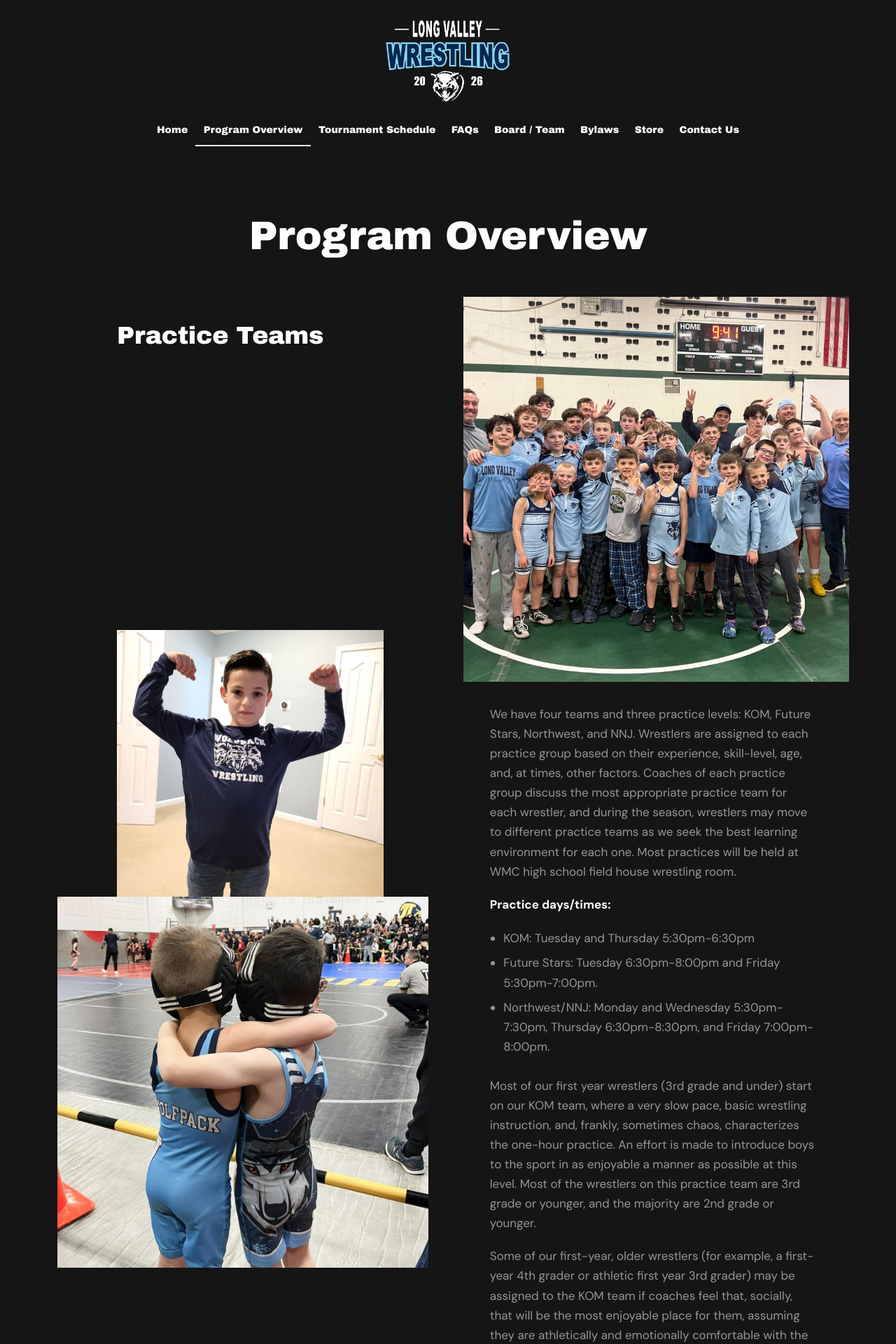
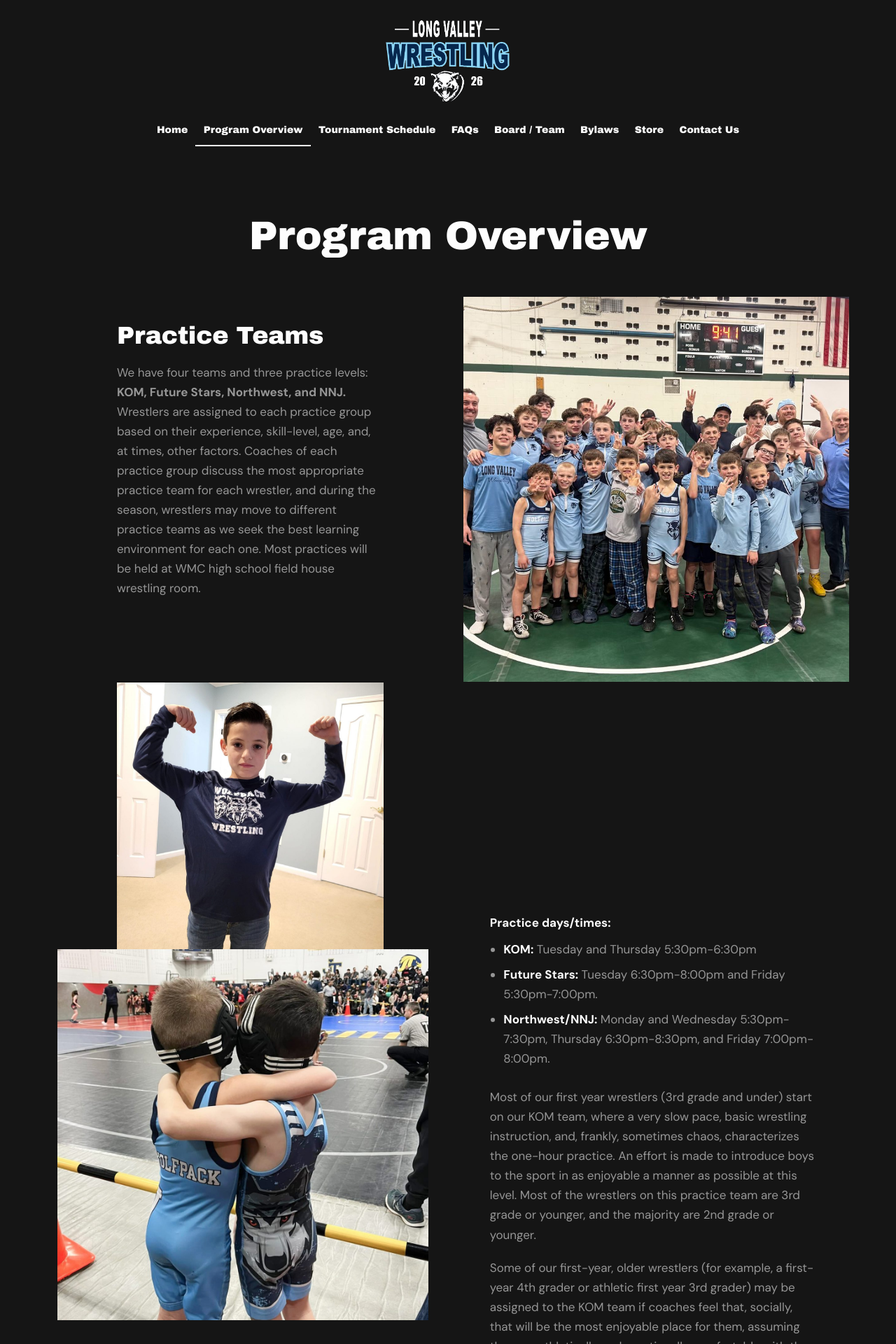
Before and after one commit to holliej0/longvalleywrestling, a Jekyll site: the page built from program-overview/index.html, in a window 1280 px wide. Shown: the top 1920 px of the page at 70% size. Built offline with Jekyll 4.4.1, drawn with Linux system fonts in a browser that asks for light colours; some web fonts are replaced; some of the changed text lies outside the part shown.

Commit message:
Fix the Program Overview structure against the original
Three real differences, found by looking at the rendered page rather than
measuring element positions:
- the intro paragraph belongs in the LEFT column under the heading, not
  in the right column with the body copy
- the team names in the intro and the labels in the schedule are bold
- the closing line is 'Join the [photo] team' with the photo set inline
  between the words, not a heading with a photo beside it

Co-Authored-By: Claude Opus 5 <noreply@anthropic.com>
Claude-Session: https://claude.ai/code/session_01NCfXAcizM6up3Ce7DpXy1d

```diff
--- a/assets/css/site.css
+++ b/assets/css/site.css
@@ -288,54 +288,56 @@ tbody tr:hover{background:rgba(255,255,255,.03)}
 .roster-photos .name{padding-inline:18px}
 .roster-photos .role{padding:0 18px 24px}
 
-/* ---------- program overview: staggered two-column layout ---------- */
+/* ---------- program overview: staggered two-column layout ----------
+   Left: heading, the intro paragraph, then two photos that meet edge to edge.
+   Right: the lead photo, then the schedule and the body copy, dropped well
+   down the column. The offsets are deliberate -- they are what stagger the
+   two columns against each other. */
 .po{max-width:1100px;margin-inline:auto;padding:44px var(--pad) 40px}
 .po-grid{
   display:grid;grid-template-columns:minmax(0,1fr) minmax(0,.88fr);
   gap:0 56px;align-items:start;
 }
+
 .po-left{display:flex;flex-direction:column}
-.po-left h2{
-  font-size:clamp(25px,3.2vw,35px);
-  margin:36px 0 0 10%;max-width:380px;
-}
+.po-left h2{font-size:clamp(25px,3.2vw,35px);margin:36px 0 18px 10%;max-width:380px}
+.po-intro{margin:0 0 0 10%;max-width:380px}
 .po-left img{aspect-ratio:1;object-fit:cover;max-width:100%}
-/* The left photos sit low, aligned against the body text rather than the
-   heading, and the two meet with no gap between them -- as on the original. */
-.po-a{width:72%;margin:400px 0 0 10%}
+.po-a{width:72%;margin:120px 0 0 10%}
 .po-b{width:106%;margin:0 0 0 -6%}
 
 .po-right>p{margin:0 0 1.15em}
-.po-right ul{margin:0 0 1.6em;padding-left:1.15em}
-.po-right li{margin-bottom:.45em}
 .po-right strong{color:var(--white)}
-.po-lead{width:100%;aspect-ratio:1;object-fit:cover;margin:0 0 32px;max-width:100%}
-/* On the original the lead photo is wider than the text column and bleeds
-   past the right edge. Only safe once the window is wide enough to absorb
-   it -- below this it would push the page into horizontal scrolling. */
+.po-lead{width:100%;aspect-ratio:1;object-fit:cover;margin:0;max-width:100%}
 @media (min-width:1240px){
   .po-lead{width:118%;max-width:none;margin-left:-8%}
 }
+.po-times{margin:330px 0 1.6em}
+.po-times p{margin:0 0 .6em}
+.po-times ul{margin:0;padding-left:1.15em}
+.po-times li{margin-bottom:.45em}
 
+/* "Join the [photo] team" -- the photo sits inline, between the words */
 .po-join{
-  display:flex;align-items:center;justify-content:center;gap:34px;
-  flex-wrap:wrap;margin-top:16px;padding-top:34px;
+  text-align:center;margin:40px 0 0;
+  font-size:clamp(30px,5vw,57px);line-height:1.25;
 }
-.po-join h2{margin:0}
-.po-join h2 a{
+.po-join a{
   color:var(--white);text-decoration:underline;
-  text-underline-offset:6px;text-decoration-thickness:2px;
+  text-underline-offset:8px;text-decoration-thickness:4px;
 }
-.po-join img{width:132px;height:132px;object-fit:cover;flex:none}
+.po-join img{
+  display:inline-block;vertical-align:middle;
+  width:132px;height:80px;object-fit:cover;margin:0 .12em;
+}
 
 @media (max-width:860px){
   .po-grid{grid-template-columns:1fr;gap:0}
-  .po-left{order:2}
-  .po-right{order:1}
-  .po-left h2{margin:40px 0 22px;max-width:none}
-  .po-a,.po-b{width:100%;margin:0 0 18px}
-  .po-join{gap:22px;padding-top:24px}
-  .po-join img{width:96px;height:96px}
+  .po-left h2,.po-intro{margin-left:0;max-width:none}
+  .po-a,.po-b{width:100%;margin:26px 0 0}
+  .po-lead{margin-bottom:26px}
+  .po-times{margin-top:26px}
+  .po-join img{width:92px;height:58px}
 }
 
 /* ---------- contact ---------- */
--- a/program-overview/index.html
+++ b/program-overview/index.html
@@ -1,7 +1,7 @@
 ---
 layout: default
 title: Program Overview
-description: "Practice teams, levels, days and times for the Long Valley Wrestling program — KOM, Future Stars, Northwest and NNJ."
+description: "Practice teams, levels, days and times for the Long Valley Wrestling program — KOM, Future Stars, Northwest, and NNJ."
 ---
 
 <div class="page-head"><div class="wrap"><h1>Program Overview</h1></div></div>
@@ -11,24 +11,27 @@ description: "Practice teams, levels, days and times for the Long Valley Wrestli
 
     <div class="po-left">
       <h2>Practice Teams</h2>
+
+      <p class="po-intro">We have four teams and three practice levels: <strong>KOM, Future Stars, Northwest, and NNJ.</strong> Wrestlers are assigned to each practice group based on their experience, skill-level, age, and, at times, other factors. Coaches of each practice group discuss the most appropriate practice team for each wrestler, and during the season, wrestlers may move to different practice teams as we seek the best learning environment for each one. Most practices will be held at WMC high school field house wrestling room.</p>
+
       <img class="po-a" src="{{ '/assets/img/program-1.jpg' | relative_url }}"
-           alt="Long Valley wrestlers at practice" width="1200" height="1337" loading="lazy">
+           alt="Long Valley wrestler at practice" width="1200" height="1337" loading="lazy">
       <img class="po-b" src="{{ '/assets/img/program-3.jpg' | relative_url }}"
-           alt="Wrestlers competing on the mat" width="1200" height="1263" loading="lazy">
+           alt="Wrestlers on the mat" width="1200" height="1263" loading="lazy">
     </div>
 
     <div class="po-right">
       <img class="po-lead" src="{{ '/assets/img/img_1871.jpg' | relative_url }}"
            alt="Long Valley Wolfpack team" width="1200" height="857" loading="lazy">
 
-      <p>We have four teams and three practice levels: KOM, Future Stars, Northwest, and NNJ. Wrestlers are assigned to each practice group based on their experience, skill-level, age, and, at times, other factors. Coaches of each practice group discuss the most appropriate practice team for each wrestler, and during the season, wrestlers may move to different practice teams as we seek the best learning environment for each one. Most practices will be held at WMC high school field house wrestling room.</p>
-
-      <p><strong>Practice days/times:</strong></p>
-      <ul>
-        <li>KOM: Tuesday and Thursday 5:30pm-6:30pm</li>
-        <li>Future Stars: Tuesday 6:30pm-8:00pm and Friday 5:30pm-7:00pm.</li>
-        <li>Northwest/NNJ: Monday and Wednesday 5:30pm-7:30pm, Thursday 6:30pm-8:30pm, and Friday 7:00pm-8:00pm.</li>
-      </ul>
+      <div class="po-times">
+        <p><strong>Practice days/times:</strong></p>
+        <ul>
+          <li><strong>KOM:</strong> Tuesday and Thursday 5:30pm-6:30pm</li>
+          <li><strong>Future Stars:</strong> Tuesday 6:30pm-8:00pm and Friday 5:30pm-7:00pm.</li>
+          <li><strong>Northwest/NNJ:</strong> Monday and Wednesday 5:30pm-7:30pm, Thursday 6:30pm-8:30pm, and Friday 7:00pm-8:00pm.</li>
+        </ul>
+      </div>
 
       <p>Most of our first year wrestlers (3rd grade and under) start on our KOM team, where a very slow pace, basic wrestling instruction, and, frankly, sometimes chaos, characterizes the one-hour practice. An effort is made to introduce boys to the sport in as enjoyable a manner as possible at this level. Most of the wrestlers on this practice team are 3rd grade or younger, and the majority are 2nd grade or younger.</p>
 
@@ -41,8 +44,5 @@ description: "Practice teams, levels, days and times for the Long Valley Wrestli
 
   </div>
 
-  <div class="po-join">
-    <h2><a href="{{ site.register_url }}" target="_blank" rel="noopener">Join the team</a></h2>
-    <img src="{{ '/assets/img/program-cta.jpg' | relative_url }}" alt="" width="300" height="300" loading="lazy">
-  </div>
+  <h2 class="po-join"><a href="{{ site.register_url }}" target="_blank" rel="noopener">Join</a> the <img src="{{ '/assets/img/program-cta.jpg' | relative_url }}" alt="" width="300" height="300" loading="lazy"> team</h2>
 </div>
```
